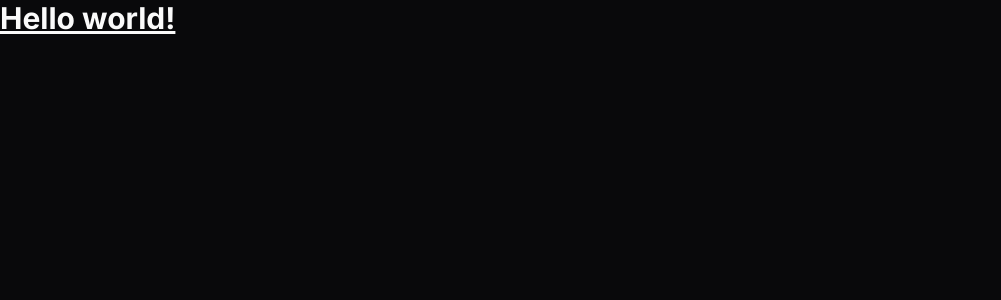
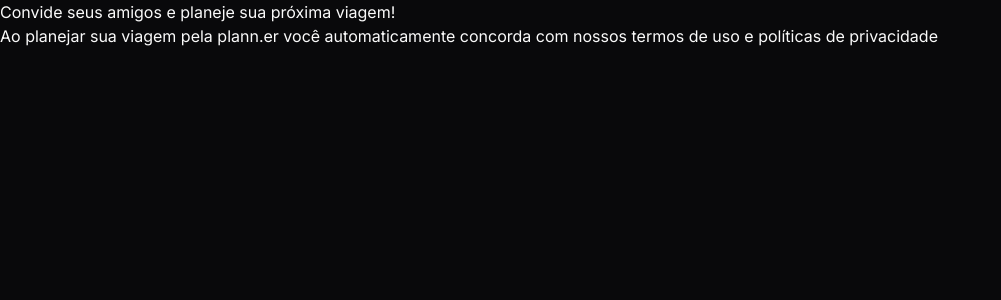
Before and after one commit to jorgedss/planner, a React (Vite) app: page / in a window 1280 px wide. Shown: the top 300 px of the page, without its empty margins (0-1001 px from the left). Built offline with nearby package versions, Linux system fonts and the light colour scheme.

Commit message:
:wrench: Configurações do ESLint

```diff
--- a/index.html
+++ b/index.html
@@ -9,7 +9,7 @@
 
     <title> plann.er </title>
   </head>
-  <body class="bg-zinc-950 text-zinc-50">
+  <body class="bg-zinc-950 text-zinc-50 antialiased">
     <div id="root"></div>
     <script type="module" src="/src/main.tsx"></script>
   </body>
--- a/package.json
+++ b/package.json
@@ -14,6 +14,7 @@
     "react-dom": "^18.3.1"
   },
   "devDependencies": {
+    "@rocketseat/eslint-config": "^2.2.2",
     "@types/react": "^18.3.3",
     "@types/react-dom": "^18.3.0",
     "@typescript-eslint/eslint-plugin": "^7.13.1",
--- a/src/app.tsx
+++ b/src/app.tsx
@@ -1,10 +1,15 @@
+export function App() {
+  return (
+    <div>
+      <p>Convide seus amigos e planeje sua próxima viagem!</p>
 
+      <div></div>
 
-export function App() {
-
-  return (
-    <h1 className="text-3xl font-bold underline">
-      Hello world!
-    </h1>
+      <p>
+        Ao planejar sua viagem pela plann.er você automaticamente concorda com
+        nossos <a href="#"> termos de uso</a> e{' '}
+        <a href="#">políticas de privacidade</a>
+      </p>
+    </div>
   )
 }
```
Also changed, not shown: .eslintrc.cjs, 1 other file (tests, documents, lock files or other folders).
